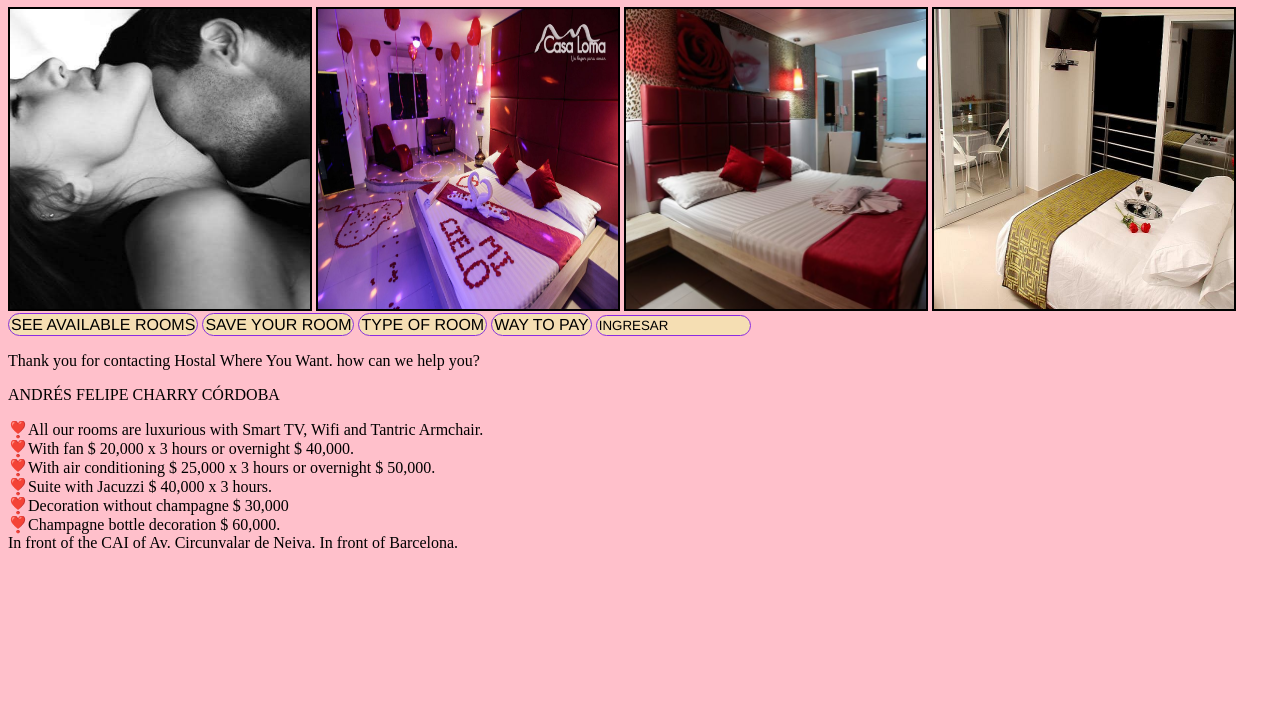
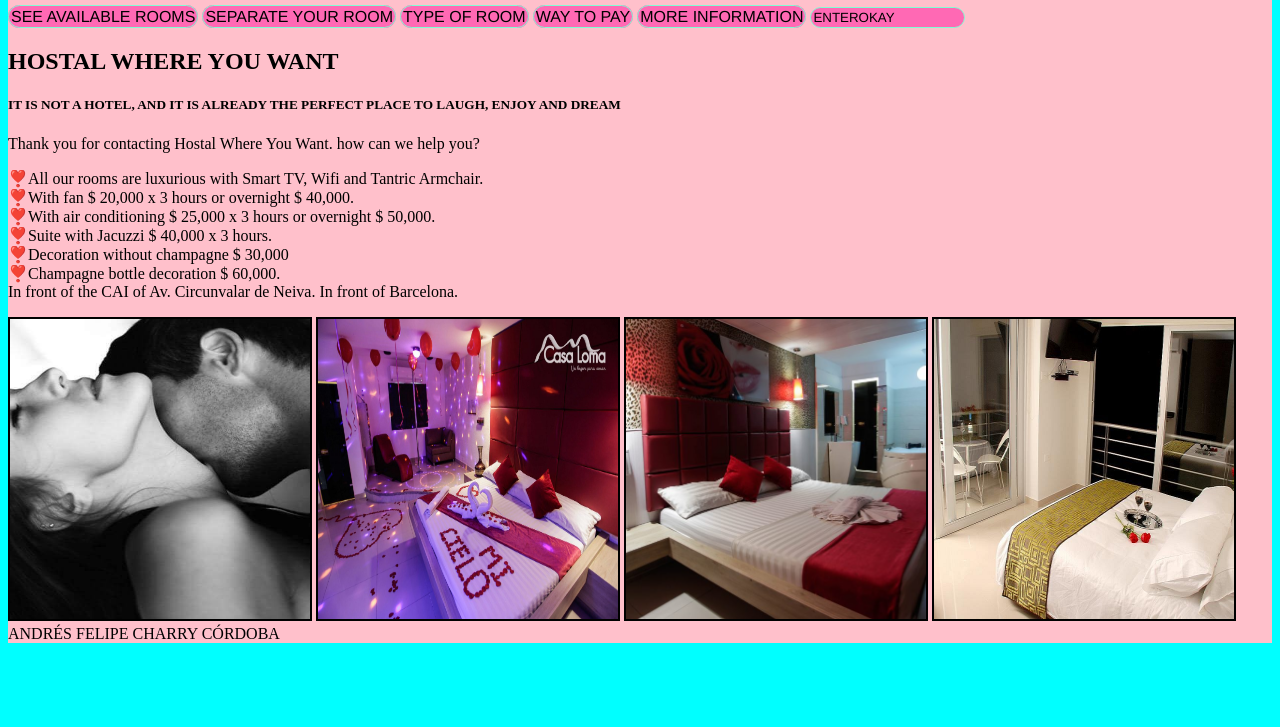
Before and after one commit to 24charry/ProyectoWebCharry, a plain HTML site: page index.html in a window 1280 px wide. Shown: the part 73-800 px from the top of the page. Drawn offline with Linux system fonts and the light colour scheme.

Commit message:
Casi terminado la primera vista del hotel

```diff
--- a/ccs/estilos.css
+++ b/ccs/estilos.css
@@ -4,13 +4,13 @@ body{
 
   background-color:pink;
   color:black;
-
+  border: 45px red;
 }
 
 .boton {
-border: 1px solid blueviolet; /*anchura, estilo y color borde*/
+border: 1px solid aquamarine; /*anchura, estilo y color borde*/
 padding: 2px; /*espacio alrededor texto*/
-background-color:wheat; /*color botón*/
+background-color:Hotpink; /*color botón*/
 color:black; /*color texto*/
 text-decoration: none; /*decoración texto*/
 text-transform: uppercase; /*capitalización texto*/
@@ -18,13 +18,11 @@ font-family: 'Helvetica', sans-serif; /*tipografía texto*/
 border-radius: 50px; /*bordes redondos*/
 }
 
-.button {
-border: 1px solid blueviolet; /*anchura, estilo y color borde*/
-padding: 2px; /*espacio alrededor texto*/
-background-color:wheat; /*color botón*/
-color:black; /*color texto*/
-text-decoration: none; /*decoración texto*/
-text-transform: uppercase; /*capitalización texto*/
-font-family: 'Helvetica', sans-serif; /*tipografía texto*/
-border-radius: 50px; /*bordes redondos*/
+html {
+  padding: 1;
+  background-color:Aqua;
 }
+
+p {
+  margin: 18;
+}
--- a/index.html
+++ b/index.html
@@ -2,40 +2,33 @@
 
 <html>
 
-    <head>
+<head>
 
-       <meta charset="utf-8">
-
-            <title>PASSIONS</title>
-
+    <meta charset="utf-8">
     <link href="ccs/estilos.css" rel="stylesheet" type="text/css">
     <script src="js/javascript.js"></script>
 
+    <title>PASSIONS</title>
+
+    <i><h1 align="center">WELCOME</h1></i>
+
+    <a class="boton" href="http://laweb.com" target="_blank">see available rooms</a>
+    <a class="boton" href="http://laweb.com" target="_blank">separate your room</a>
+    <a class="boton" href="http://laweb.com" target="_blank">type of room</a>
+    <a class="boton" href="http://laweb.com" target="_blank">way to pay</a>
+    <a class="boton" href="http://laweb.com" target="_blank">More information</a>
+    <input type class="boton"href="http://laweb.com" target="_blank"onClick="saludo()"value="ENTEROKAY">
+
+    <h2>HOSTAL WHERE YOU WANT</h2>
+    <h5>IT IS NOT A HOTEL, AND IT IS ALREADY THE PERFECT PLACE TO LAUGH, ENJOY AND DREAM</h5>
+
+
 </head>
-
-    <i><h1 align="center">WHEREVER YOU WANT</h1></i>
-
 
 <body>
 
-    <img src="more.jpg"height="300px" width="300px" border="2px"/></div>
-    <img src="more1.jpg"height="300px" width="300px" border="2px"/></div>
-    <img src="more2.jpg"height="300px" width="300px" border="2px"/></div>
-    <img src="more3.jpg"height="300px" width="300px" border="2px"/></div>
-
-    <a class="boton" href="http://laweb.com" target="_blank">see available rooms</a>
-    <a class="boton" href="http://laweb.com" target="_blank">save your room</a>
-    <a class="boton" href="http://laweb.com" target="_blank">type of room</a>
-    <a class="boton" href="http://laweb.com" target="_blank">way to pay</a>
-
-    <input type class="button"href="http://laweb.com" target="_blank"onClick="saludo()"value="INGRESAR">
-
-    <p>
+  <p>
         Thank you for contacting Hostal Where You Want. how can we help you?
-
-
-<div> ANDRÉS FELIPE CHARRY CÓRDOBA </div>
-
  </p>
 
     <div> ❣️All our rooms are luxurious with Smart TV, Wifi and Tantric Armchair. </div>
@@ -46,8 +39,16 @@
     <div> ❣️Champagne bottle decoration $ 60,000. </div>
     <div> In front of the CAI of Av. Circunvalar de Neiva. In front of Barcelona. </div>
 
+    </p>
 
-    </p>
+    <img src="more.jpg"height="300px" width="300px" border="2px"/></div>
+    <img src="more1.jpg"height="300px" width="300px" border="2px"/></div>
+    <img src="more2.jpg"height="300px" width="300px" border="2px"/></div>
+    <img src="more3.jpg"height="300px" width="300px" border="2px"/></div>
+
+<div> ANDRÉS FELIPE CHARRY CÓRDOBA </div>
+
+
 
 </body>
 
--- a/js/javascript.js
+++ b/js/javascript.js
@@ -1,6 +1,6 @@
 
 function saludo() {
 
-alert ("Bienvenidos a nuetra pagina oficial de tus deseos sexuales, ¡Queres obtener mas informacion!");
+alert ("Bienvenidos a nuetra pagina oficial de tus deseos sexuales, ¡Queres continuar con este procedimiento!");
 
 }
```
